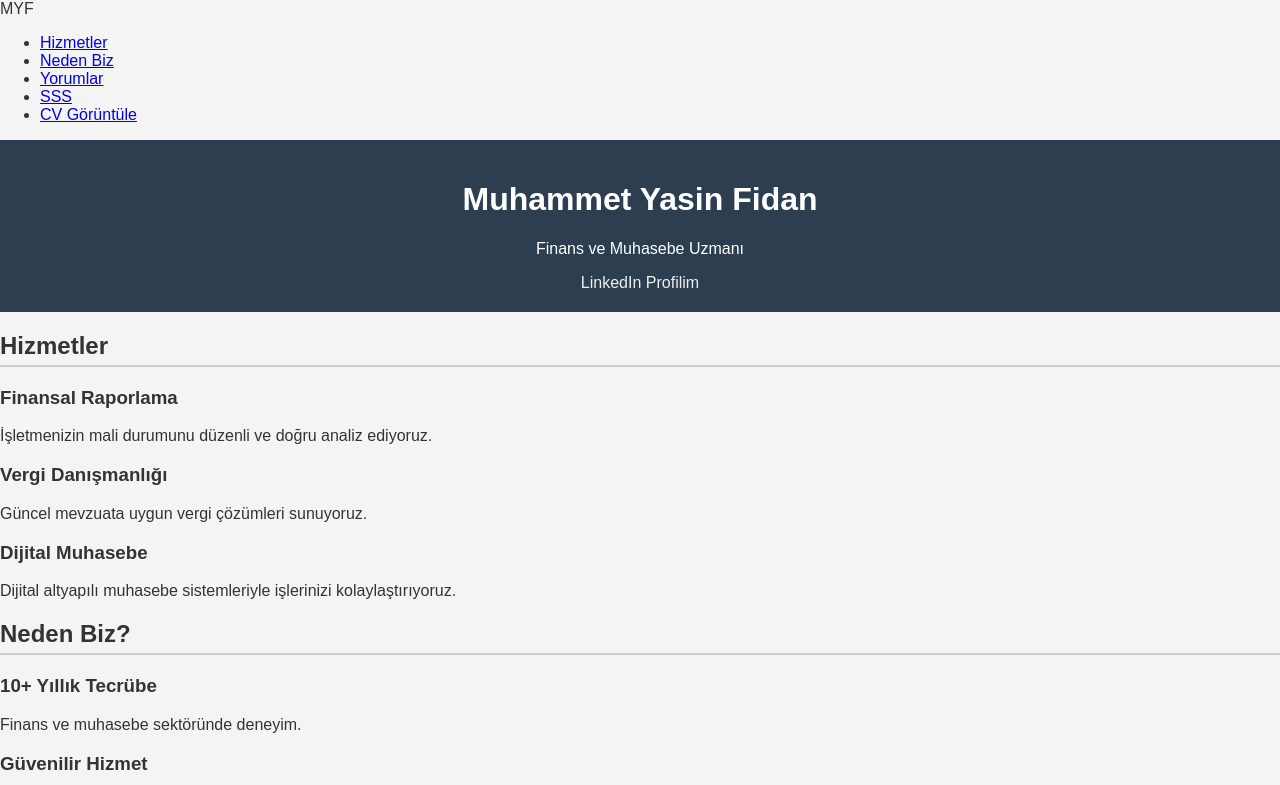
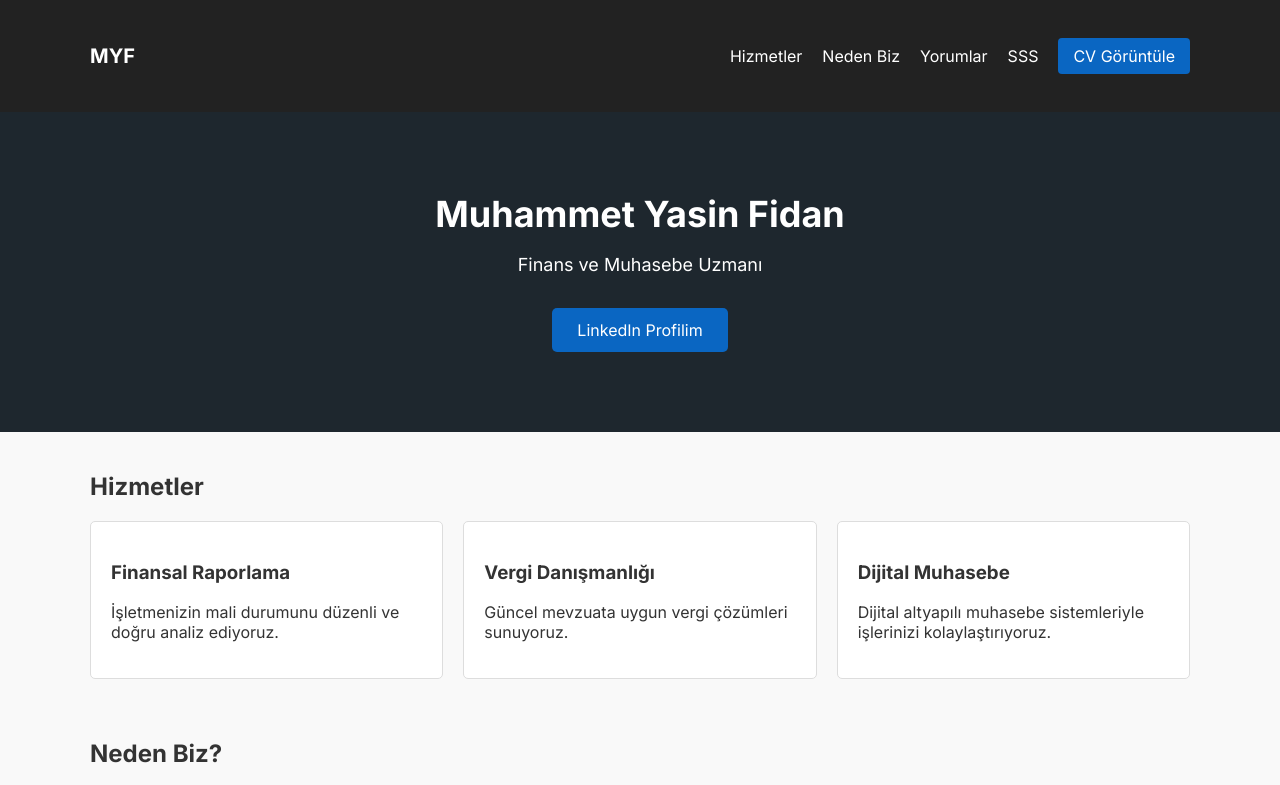
Before and after one commit to yasinfidan/yasinfidan.github.io, a plain HTML site: page index.html in a window 1280 px wide. Shown: the top 785 px of the page. Drawn offline with Linux system fonts and the light colour scheme.

Commit message:
Update style.css

```diff
--- a/style.css
+++ b/style.css
@@ -1,42 +1,110 @@
 body {
-  font-family: Arial, sans-serif;
   margin: 0;
-  padding: 0;
-  background: #f4f4f4;
+  font-family: 'Inter', sans-serif;
+  background: #f9f9f9;
   color: #333;
 }
 
-header {
-  background: #2c3e50;
-  color: #fff;
-  text-align: center;
-  padding: 20px 0;
+.container {
+  max-width: 1100px;
+  margin: auto;
+  padding: 20px;
 }
 
-header a {
-  color: #ecf0f1;
+nav {
+  background: #222;
+  color: #fff;
+  padding: 10px 0;
+}
+
+nav .container {
+  display: flex;
+  justify-content: space-between;
+  align-items: center;
+}
+
+nav .logo {
+  font-weight: 700;
+  font-size: 20px;
+}
+
+nav ul {
+  list-style: none;
+  display: flex;
+  gap: 20px;
+}
+
+nav a {
+  color: #fff;
   text-decoration: none;
 }
 
-main {
-  padding: 20px;
+nav .btn {
+  background: #0a66c2;
+  padding: 8px 15px;
+  border-radius: 4px;
 }
 
-h2 {
-  border-bottom: 2px solid #ccc;
-  padding-bottom: 5px;
+header {
+  background: #1e272e;
+  color: #fff;
+  text-align: center;
+  padding: 60px 20px;
 }
 
-.cv-img {
-  max-width: 100%;
-  height: auto;
-  border: 1px solid #ccc;
+header h1 {
+  margin: 0;
+  font-size: 36px;
+}
+
+header p {
+  font-size: 18px;
+}
+
+.btn-primary {
+  display: inline-block;
+  background: #0a66c2;
+  color: #fff;
+  padding: 12px 25px;
+  border-radius: 5px;
+  text-decoration: none;
+  margin-top: 15px;
+}
+
+section {
+  padding: 50px 0;
+}
+
+.cards {
+  display: grid;
+  grid-template-columns: repeat(auto-fit, minmax(280px, 1fr));
+  gap: 20px;
+  margin-top: 20px;
+}
+
+.card {
+  background: #fff;
+  padding: 20px;
+  border-radius: 5px;
+  border: 1px solid #ddd;
+}
+
+details {
+  background: #fff;
+  border: 1px solid #ddd;
+  padding: 15px;
+  margin: 10px 0;
+  border-radius: 5px;
+}
+
+.cta {
+  text-align: center;
 }
 
 footer {
-  background: #2c3e50;
-  color: #fff;
+  background: #222;
+  color: #ccc;
   text-align: center;
-  padding: 10px 0;
-  margin-top: 20px;
+  padding: 20px;
+  margin-top: 40px;
 }
```
